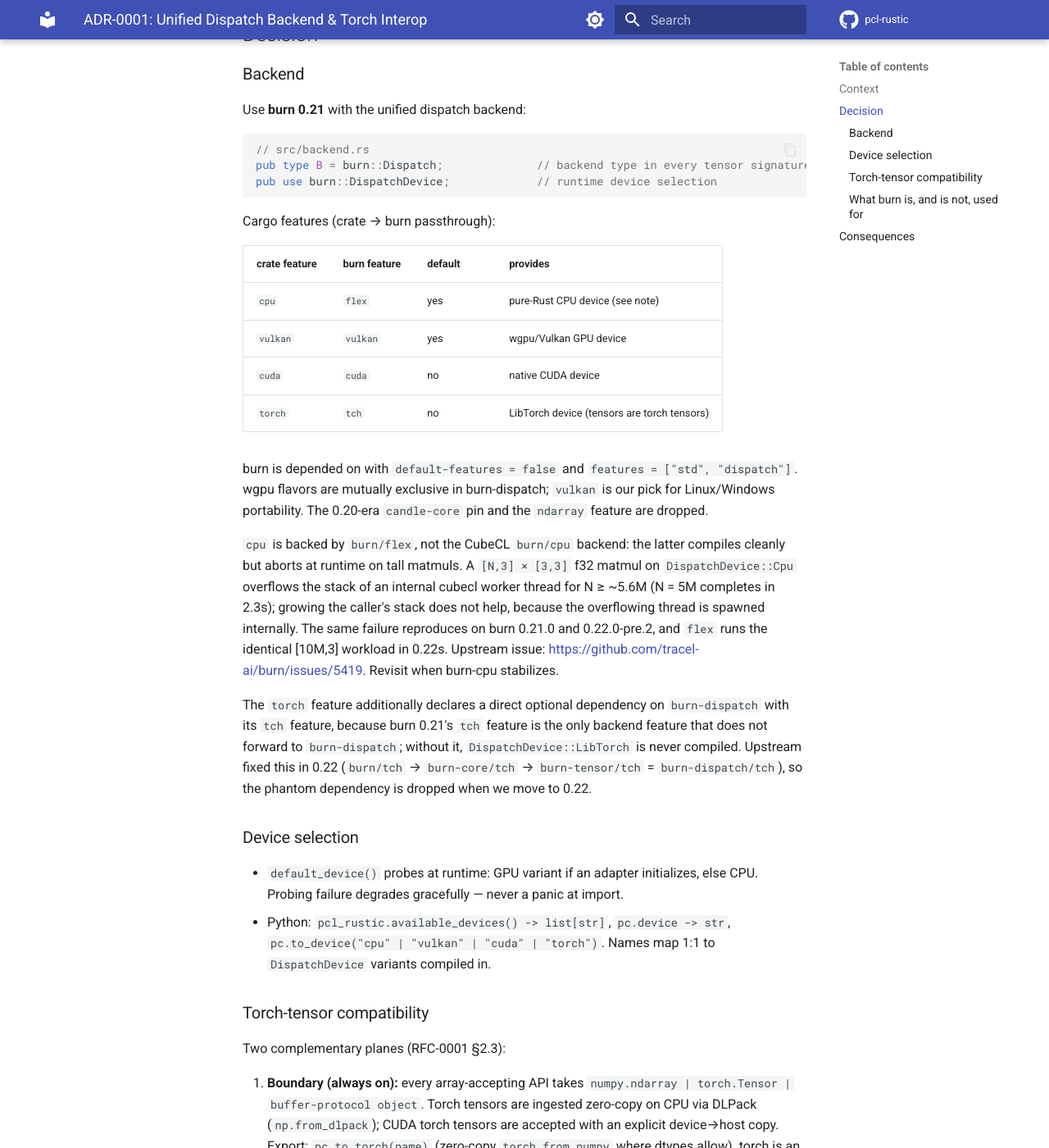
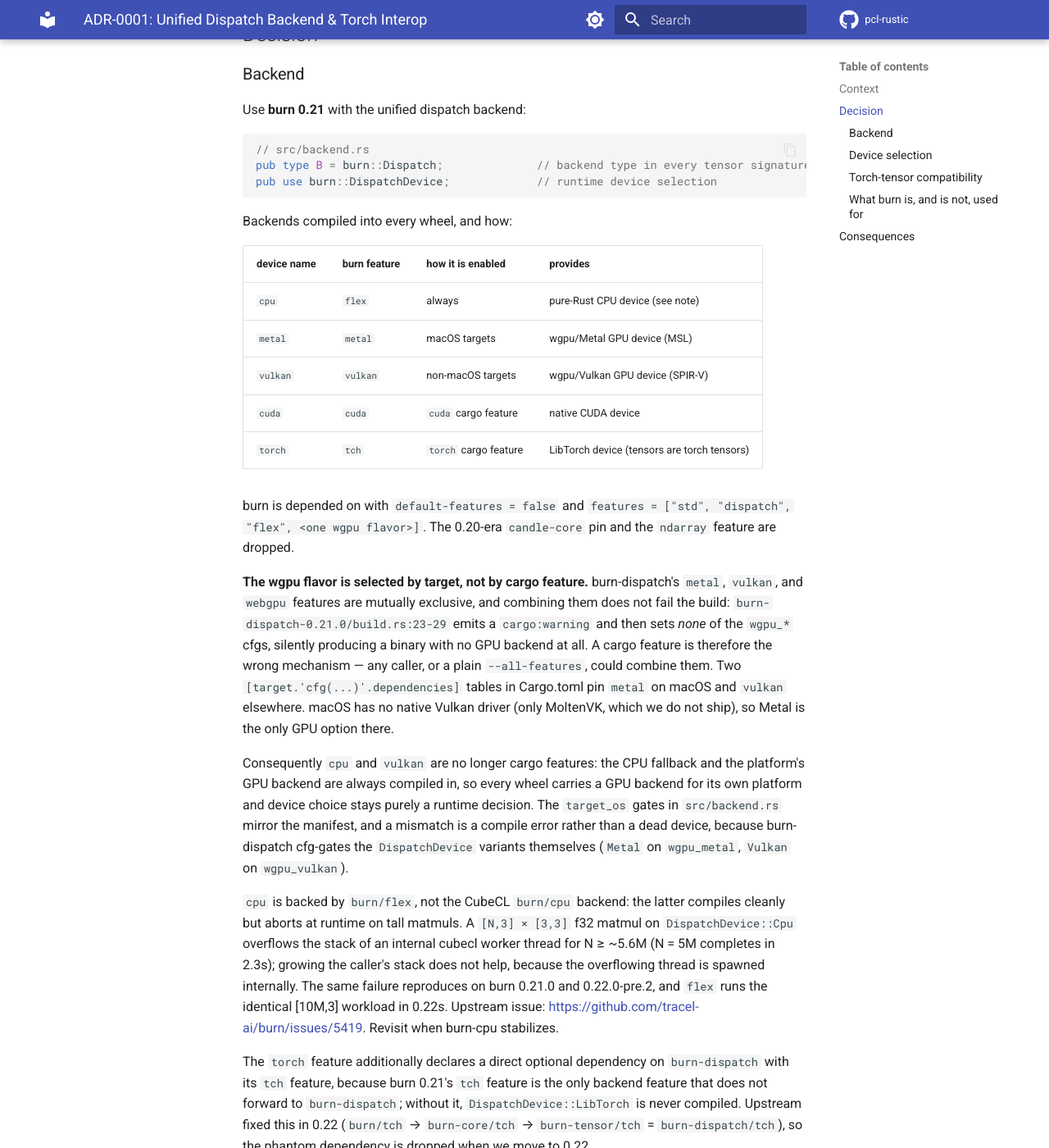
Before and after one commit to HernandoR/pcl-rustic, an MkDocs documentation site: the page built from docs/plans/adr-0001-unified-dispatch-backend-torch-interop-2026-08-22.md, in a window 1280 px wide and 1400 px high, scrolled down 571 px. Shown: the whole window at 82% size. Built offline with MkDocs 1.6.1 and Material for MkDocs 9.7.7, drawn with Linux system fonts in a browser that asks for light colours; comment, search, counter and statistics services are not loaded; the version menu is left out; some of the changed text lies outside the part shown.

Commit message:
feat(backend): 按目标平台固定 wgpu 后端，macOS 走 Metal
此前 default = ["cpu", "vulkan"] 对所有平台生效，而 macOS 没有原生
Vulkan 驱动（只有我们并不分发的 MoltenVK）。CI 一直在构建 macOS
wheel，因此我们实际上在向 macOS 用户交付一个永远无法初始化的 GPU
后端：探测失败后静默回落到 flex，Mac 上没有任何 GPU 能力。

burn-dispatch 的 metal/vulkan/webgpu 互斥，且同时开启不会报错：
build.rs:23-29 只打印 cargo:warning，随后不设置任何 wgpu_* cfg，
静默产出一个完全没有 GPU 后端的二进制。所以这个选择不能是 cargo
feature（任何调用方或 --all-features 都能把它们凑到一起），而必须
按 target 固定：

- Cargo.toml 用两张 [target.'cfg(...)'.dependencies] 表，macOS 取
  metal，其余取 vulkan；flex 与 dispatch 两表共有。
- 因此 cpu 与 vulkan 不再是 cargo feature：CPU 回落与本平台 GPU
  后端总是被编入，设备选择完全回到运行时，仅 cuda/torch 仍为可选。
- src/backend.rs 的 target_os 门与 manifest 严格对应。burn-dispatch
  自身按 wgpu_metal / wgpu_vulkan 给 DispatchDevice 变体加 cfg，
  所以两者不一致会是编译错误，而不是一个静默失效的设备。
- 设备名册新增 metal：construct、PREFERENCE_ORDER、ALL_NAMES、
  device_name 同步更新。

顺带修正 is_cpu_device 的文档与实现不一致：注释一直声称 LibTorch
为 true，实现却只匹配 Flex，导致 torch 构建下所有点云都走 f32
相对表示，白白丢掉 ADR-0002 承诺的 f8 精确性。现按内层设备判定：
LibTorchDevice::Cpu 为 true，其 Mps/Cuda/Vulkan 与 Metal/Vulkan/
Cuda 一律为 false。

验证：
- cargo tree --target 逐目标确认特征解析，macOS 仅 metal、Linux
  仅 vulkan，绝不同时出现；Cargo.lock 相应新增 cubecl-cpp（MSL）。
- cargo clippy --all-targets --all-features -D warnings 通过（含
  torch，libtorch 由 tch/download-libtorch 自动获取）。
- 86 项快速测试通过；to_device 行为符合预期：Linux 上 metal 报
  “not compiled into this build”，vulkan 报“not usable on this
  machine”。
- macOS 无法在本机交叉编译（zstd-sys 需要 macOS C 工具链），故新增
  clippy-macos 作业在 macos-latest 上编译并 lint target_os 分支，
  test 作业依赖 [lint, clippy-macos]。

ADR-0001 与 README 的设备表同步更新。

````diff
--- a/docs/plans/adr-0001-unified-dispatch-backend-torch-interop-2026-08-22.md
+++ b/docs/plans/adr-0001-unified-dispatch-backend-torch-interop-2026-08-22.md
@@ -24,19 +24,37 @@
 pub use burn::DispatchDevice;             // runtime device selection
 ```
 
-Cargo features (crate → burn passthrough):
+Backends compiled into every wheel, and how:
 
-| crate feature | burn feature | default | provides |
+| device name | burn feature | how it is enabled | provides |
 |---|---|---|---|
-| `cpu` | `flex` | yes | pure-Rust CPU device (see note) |
-| `vulkan` | `vulkan` | yes | wgpu/Vulkan GPU device |
-| `cuda` | `cuda` | no | native CUDA device |
-| `torch` | `tch` | no | LibTorch device (tensors are torch tensors) |
+| `cpu` | `flex` | always | pure-Rust CPU device (see note) |
+| `metal` | `metal` | macOS targets | wgpu/Metal GPU device (MSL) |
+| `vulkan` | `vulkan` | non-macOS targets | wgpu/Vulkan GPU device (SPIR-V) |
+| `cuda` | `cuda` | `cuda` cargo feature | native CUDA device |
+| `torch` | `tch` | `torch` cargo feature | LibTorch device (tensors are torch tensors) |
 
 burn is depended on with `default-features = false` and
-`features = ["std", "dispatch"]`. wgpu flavors are mutually exclusive in
-burn-dispatch; `vulkan` is our pick for Linux/Windows portability. The
-0.20-era `candle-core` pin and the `ndarray` feature are dropped.
+`features = ["std", "dispatch", "flex", <one wgpu flavor>]`. The 0.20-era
+`candle-core` pin and the `ndarray` feature are dropped.
+
+**The wgpu flavor is selected by target, not by cargo feature.** burn-dispatch's
+`metal`, `vulkan`, and `webgpu` features are mutually exclusive, and combining
+them does not fail the build: `burn-dispatch-0.21.0/build.rs:23-29` emits a
+`cargo:warning` and then sets *none* of the `wgpu_*` cfgs, silently producing a
+binary with no GPU backend at all. A cargo feature is therefore the wrong
+mechanism — any caller, or a plain `--all-features`, could combine them. Two
+`[target.'cfg(...)'.dependencies]` tables in Cargo.toml pin `metal` on macOS
+and `vulkan` elsewhere. macOS has no native Vulkan driver (only MoltenVK,
+which we do not ship), so Metal is the only GPU option there.
+
+Consequently `cpu` and `vulkan` are no longer cargo features: the CPU fallback
+and the platform's GPU backend are always compiled in, so every wheel carries a
+GPU backend for its own platform and device choice stays purely a runtime
+decision. The `target_os` gates in `src/backend.rs` mirror the manifest, and a
+mismatch is a compile error rather than a dead device, because burn-dispatch
+cfg-gates the `DispatchDevice` variants themselves (`Metal` on `wgpu_metal`,
+`Vulkan` on `wgpu_vulkan`).
 
 `cpu` is backed by `burn/flex`, not the CubeCL `burn/cpu` backend: the
 latter compiles cleanly but aborts at runtime on tall matmuls. A
@@ -59,9 +77,16 @@
 
 - `default_device()` probes at runtime: GPU variant if an adapter initializes,
   else CPU. Probing failure degrades gracefully — never a panic at import.
-- Python: `pcl_rustic.available_devices() -> list[str]`,
-  `pc.device -> str`, `pc.to_device("cpu" | "vulkan" | "cuda" | "torch")`.
-  Names map 1:1 to `DispatchDevice` variants compiled in.
+- Python: `pcl_rustic.available_devices() -> list[str]`, `pc.device -> str`,
+  `pc.to_device("cpu" | "metal" | "vulkan" | "cuda" | "torch")`. Names map 1:1
+  to `DispatchDevice` variants compiled in; a device belonging to another
+  target (`metal` on Linux, `vulkan` on macOS) reports "not compiled into this
+  build", while a compiled device with no adapter reports "not usable on this
+  machine".
+- `is_cpu_device()` decides coordinate residency (ADR-0002): true for `flex`,
+  and for LibTorch **only on its CPU device**, whose tensors are host memory
+  and support f64. Metal, Vulkan, CUDA, and LibTorch's own MPS/CUDA/Vulkan
+  devices take the f32-relative representation.
 
 ### Torch-tensor compatibility
 
````
Also changed, not shown: Cargo.toml (+38 -13 lines), README.md (+18 -3 lines), 3 other files.
